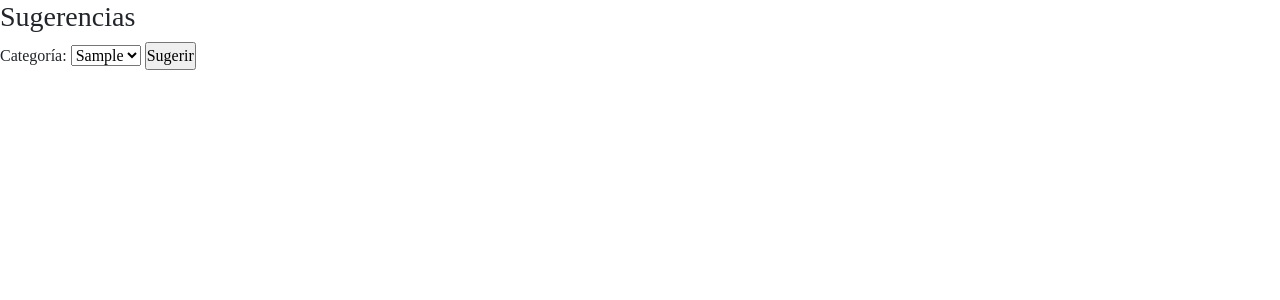
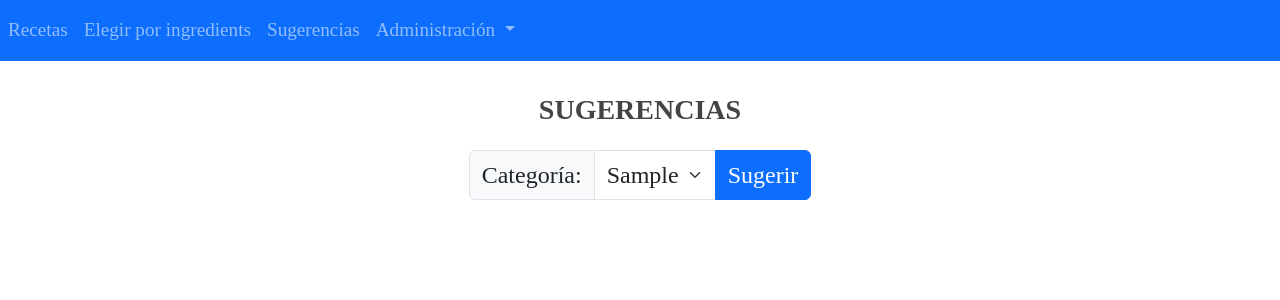
Before and after one commit to Magdiel1990/Cookt, a PHP site: page /views/random_recipe.php in a window 1280 px wide. Shown: the top 300 px of the page. Run offline with PHP 8.4, Linux system fonts and the light colour scheme; tables that the repository leaves empty or names only in its code hold one stand-in row (values such as "Sample post"); some libraries are stand-ins or nearby versions.

Commit message:
random_recipe

```diff
--- a/modules/footer.php
+++ b/modules/footer.php
@@ -1,6 +1,6 @@
 <!--The bootstrap links go here.-->
-<script src="https://code.jquery.com/jquery-3.3.1.slim.min.js" integrity="sha384-q8i/X+965DzO0rT7abK41JStQIAqVgRVzpbzo5smXKp4YfRvH+8abtTE1Pi6jizo" crossorigin="anonymous"></script>
-<script src="https://cdn.jsdelivr.net/npm/popper.js@1.14.7/dist/umd/popper.min.js" integrity="sha384-UO2eT0CpHqdSJQ6hJty5KVphtPhzWj9WO1clHTMGa3JDZwrnQq4sF86dIHNDz0W1" crossorigin="anonymous"></script>
-<script src="https://cdn.jsdelivr.net/npm/bootstrap@4.3.1/dist/js/bootstrap.min.js" integrity="sha384-JjSmVgyd0p3pXB1rRibZUAYoIIy6OrQ6VrjIEaFf/nJGzIxFDsf4x0xIM+B07jRM" crossorigin="anonymous"></script>
+    <script src="https://code.jquery.com/jquery-3.3.1.slim.min.js" integrity="sha384-q8i/X+965DzO0rT7abK41JStQIAqVgRVzpbzo5smXKp4YfRvH+8abtTE1Pi6jizo" crossorigin="anonymous"></script>
+    <script src="https://cdn.jsdelivr.net/npm/popper.js@1.14.7/dist/umd/popper.min.js" integrity="sha384-UO2eT0CpHqdSJQ6hJty5KVphtPhzWj9WO1clHTMGa3JDZwrnQq4sF86dIHNDz0W1" crossorigin="anonymous"></script>
+    <script src="https://cdn.jsdelivr.net/npm/bootstrap@4.3.1/dist/js/bootstrap.min.js" integrity="sha384-JjSmVgyd0p3pXB1rRibZUAYoIIy6OrQ6VrjIEaFf/nJGzIxFDsf4x0xIM+B07jRM" crossorigin="anonymous"></script>
 </body>
 </html>
--- a/modules/head.php
+++ b/modules/head.php
@@ -10,7 +10,7 @@ session_start();
     <meta name="viewport" content="width=device-width, initial-scale=1.0">
     <link href="https://cdn.jsdelivr.net/npm/bootstrap@5.3.0-alpha1/dist/css/bootstrap.min.css" rel="stylesheet" integrity="sha384-GLhlTQ8iRABdZLl6O3oVMWSktQOp6b7In1Zl3/Jr59b6EGGoI1aFkw7cmDA6j6gD" crossorigin="anonymous">
     <title>Cookt</title>
-    <link rel="stylesheet" href="../styles/styles.css">
+    <link rel="stylesheet" href="./styles/styles.css">
     <script src="https://kit.fontawesome.com/65a5e79025.js" crossorigin="anonymous"></script>
 </head>
 <body>
--- a/modules/nav.php
+++ b/modules/nav.php
@@ -1,5 +1,5 @@
 <header>
-    <nav class="navbar navbar-expand-lg">
+    <nav class="navbar navbar-expand-lg navbar-dark bg-primary">
         <button class="navbar-toggler" type="button" data-toggle="collapse" data-target="#navbarNavDropdown" aria-controls="navbarNavDropdown" aria-expanded="false" aria-label="Toggle navigation">
             <span class="navbar-toggler-icon"></span>
         </button>
--- a/styles/styles.css
+++ b/styles/styles.css
@@ -4,6 +4,31 @@
     margin: 0;
     padding: 0;
 }
-header {
-    background-color:rgb(0, 255, 255);
+h3 {
+    color: #444;
+    font-weight: bold;
 }
+.nav-item {
+    font-size: 1.2rem;
+}
+.btn-outline-danger {
+    margin-left: 0.2rem;
+}
+table th {
+    font-weight: bold;
+    font-size: 1.4rem;
+    color: rgb(255, 255, 255);
+}
+table td a {
+    text-decoration:none;
+    color: rgb(22, 182, 4);
+}
+table td {
+    font-size: 1.2rem;
+    color: rgb(22, 182, 4);
+
+}
+
+#randomform label, #randomform select, #randomform input {
+    font-size: 1.5rem;
+}
--- a/views/add_ingredients.php
+++ b/views/add_ingredients.php
@@ -7,6 +7,9 @@ require_once ("../config/db_Connection.php");
 
 //Models.
 require_once ("../models/models.php");
+
+//Navigation panel of the page
+require_once ("../modules/nav.php");
 ?>
 <main>
     <div>
--- a/views/add_recipe.php
+++ b/views/add_recipe.php
@@ -7,6 +7,9 @@ require_once ("../config/db_Connection.php");
 
 //Models.
 require_once ("../models/models.php");
+
+//Navigation panel of the page
+require_once ("../modules/nav.php");
 ?>
 <main>
     <div>
--- a/views/add_units.php
+++ b/views/add_units.php
@@ -7,6 +7,9 @@ require_once ("../config/db_Connection.php");
 
 //Models.
 require_once ("../models/models.php");
+
+//Navigation panel of the page
+require_once ("../modules/nav.php");
 ?>
 <main>
     <div>
--- a/views/custom_recipe.php
+++ b/views/custom_recipe.php
@@ -7,6 +7,9 @@ require_once ("../config/db_Connection.php");
 
 //Models.
 require_once ("../models/models.php");
+
+//Navigation panel of the page
+require_once ("../modules/nav.php");
 ?>
 <main>
     <div>
--- a/views/random_recipe.php
+++ b/views/random_recipe.php
@@ -7,15 +7,19 @@ require_once ("../config/db_Connection.php");
 
 //Models.
 require_once ("../models/models.php");
+
+//Navigation panel of the page
+require_once ("../modules/nav.php");
 ?>
-<main>
-    <div>
-        <h3>Sugerencias</h3>
-        <form action="" method="POST">
-            <div>
-                <label for="category">Categoría: </label>
+<link rel="stylesheet" href="../styles/styles.css">
+<main class="container p-4">
+    <div class="row mt-2 text-center justify-content-center">
+        <h3>SUGERENCIAS</h3>
+        <form action="" method="POST" class="mt-3 col-auto" id="randomform">
+            <div class="input-group mb-3">
+                <label for="category" class="input-group-text">Categoría: </label>
 
-                <select name="category" id="category">
+                <select class="form-select" name="category" id="category">
                     <?php
                     $sql = "SELECT category FROM categories";
 
@@ -27,12 +31,68 @@ require_once ("../models/models.php");
                     ?>
                 </select>
 
-                <input type="submit" value="Sugerir">
+                <input class="btn btn-primary" type="submit" value="Sugerir">
             </div>
         </form>
     </div>
+
+    <?php
+    if(isset($_POST["category"])) {
+    $category = $_POST["category"];
+
+    $sql = "SELECT max(recipeid) as 'maxid', min(recipeid) as 'minid' FROM recipe;";
+    $result = $conn -> query($sql);
+    $row = $result -> fetch_assoc();
+
+    $maxid = $row["maxid"];
+    $minid = $row["minid"];
+
+    $id = rand($minid,$maxid);
+
+    $sql = "SELECT recipename FROM recipe WHERE recipeid = $id;";
+    $result = $conn -> query($sql);
+    $row = $result -> fetch_assoc();
+
+    $recipename = $row["recipename"];
+
+    $sql = "SELECT * FROM recipeview WHERE recipename = '$recipename';";
+
+    $result = $conn -> query($sql);
+    $row = $result -> fetch_assoc();
+    ?>
+    <div class="jumbotron">
+        <h1 class="display-4"> <?php echo $row["recipename"]; ?> </h1>
+        <h7> <?php echo "(" . $row["cookingtime"] . " minutos)"; ?> </h7>
+        <ul class="lead">
+        <?php
+        while($row = $result->fetch_assoc()){
+            echo "<li>" . $row["indications"]. "</li>";
+        }
+        ?>
+        </ul>
+        <hr class="my-4">
+        <div class="lead">
+            <div>
+                <a class="btn btn-primary" data-toggle="collapse" href="#collapseExample" role="button" aria-expanded="false" aria-controls="collapseExample">
+                Preparación
+                </a>
+                <a href="../index.php">Regresar</a>
+            </div>
+            <?php
+            $sql = "SELECT * FROM recipeinfoview WHERE recipename = '$recipename';";
+
+            $result = $conn -> query($sql);
+            $row = $result->fetch_assoc();
+            ?>
+            <div class="collapse" id="collapseExample">
+                <div class="card card-body"> <?php echo $row["preparation"]; ?> </div>
+            </div>
+        </div>
+    </div>
 </main>
 <?php
+}
+$conn -> close();
 //Footer of the page.
 require_once ("../modules/footer.php");
 ?>
```
Also changed, not shown: index.php (+13 -13 lines), views/recipe_viewer.php (+5 -2 lines).
